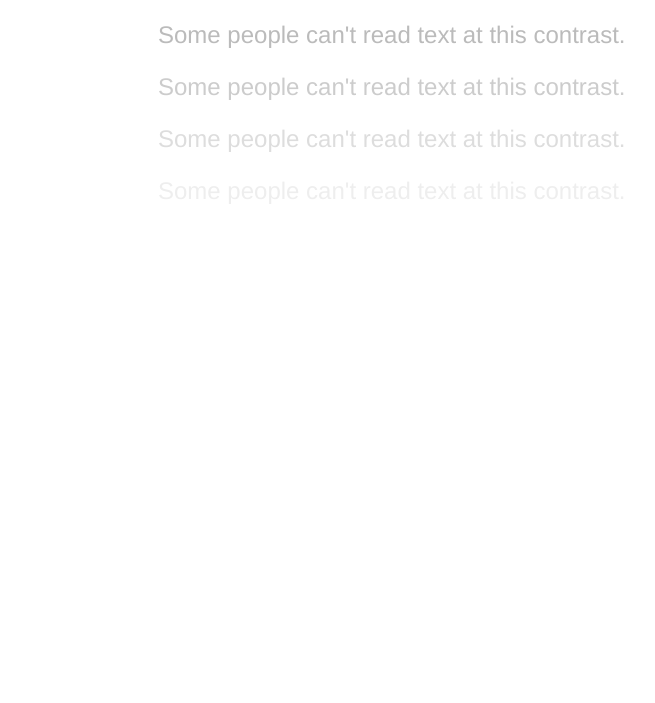
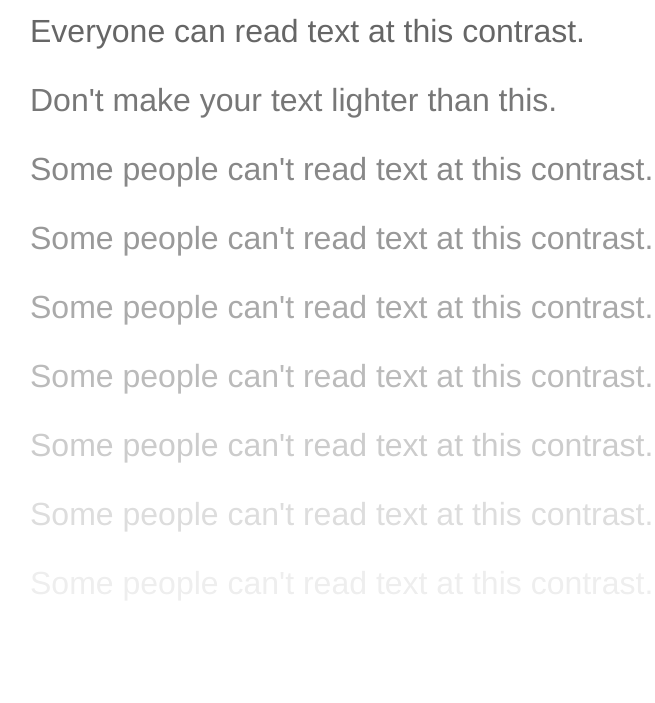
Before and after one commit to mrmrs/contrast, a plain HTML site: page index.html in a window 1280 px wide. Shown: the part 705-1408 px from the top of the page, without its empty margins (226-881 px from the left). Before the commit the page ends 986 px from the top, so only its background shows below. Drawn offline with Linux system fonts and the light colour scheme.

Commit message:
Update design.

```diff
--- a/index.html
+++ b/index.html
@@ -17,8 +17,10 @@
                         sans-serif;
         }
         h1 { padding-top: 1em; padding-bottom: 1.25em; }
-        main { max-width: 32em; margin-right: auto; margin-left: auto; padding-right: 1em; padding-left: 1em;}
-        p { font-size: 1.5em; }
+        main { font-size: 1em;max-width: 24em; margin-right: auto; margin-left: auto; padding-right: 1em; padding-left: 1em;}
+        @media screen and (min-width: 48em) {
+          main { font-size: 2em; }
+        }
     </style>
   </head>
   <body>
```
